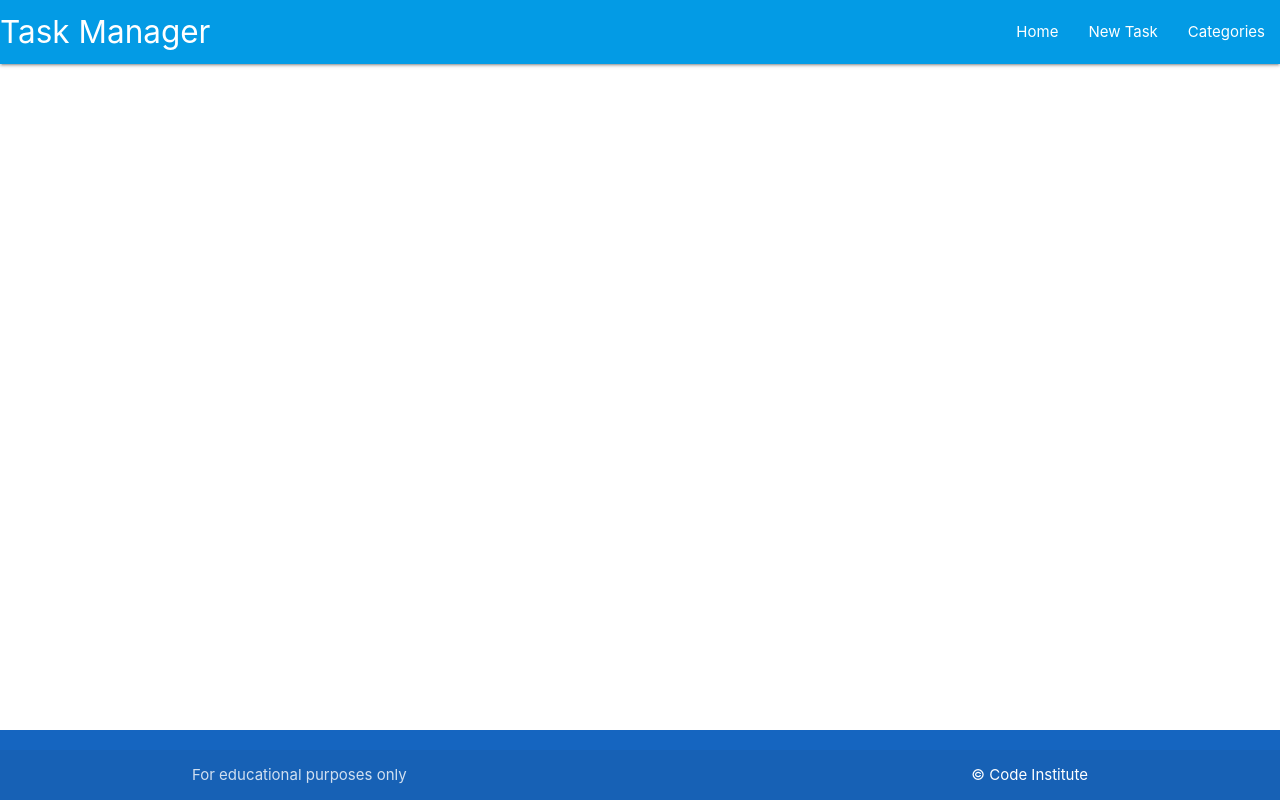
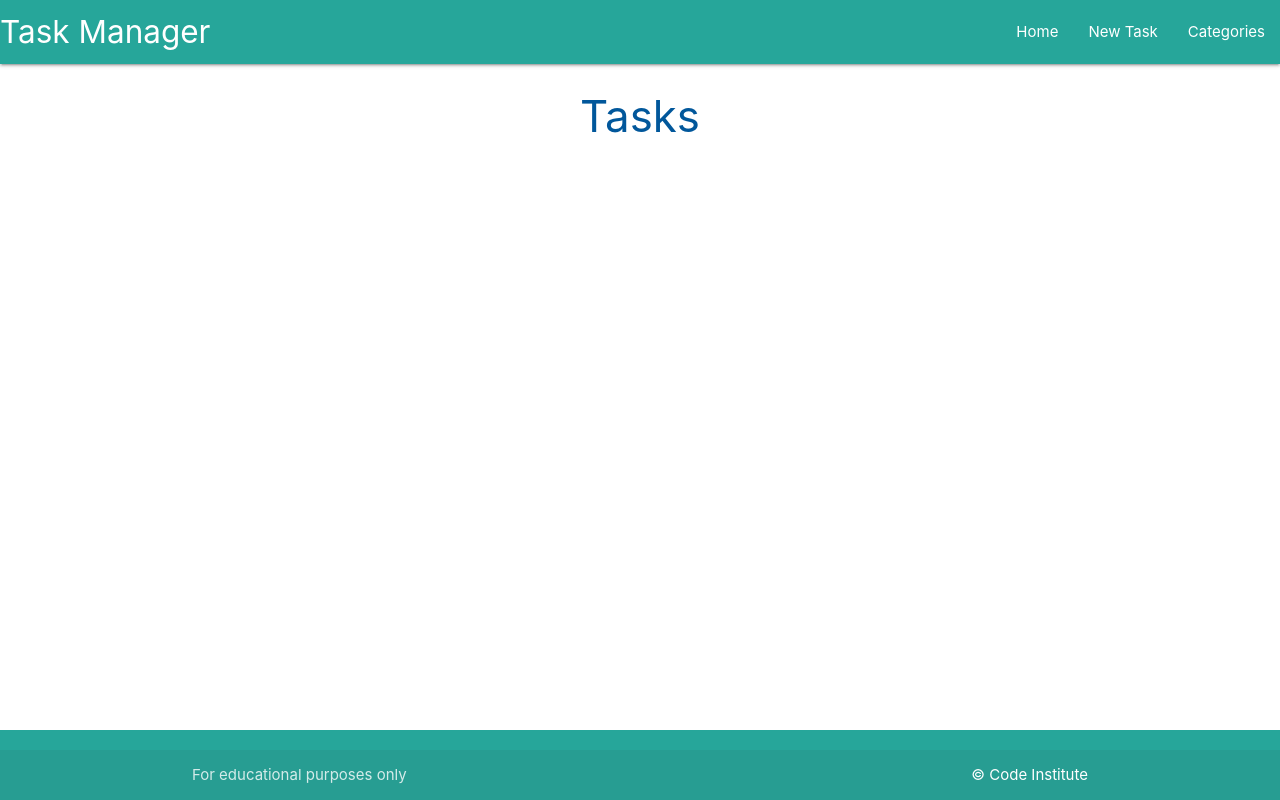
Before and after one commit to LemmenAid/task-manager-project, a Flask app: page / in a window 1280 px wide. Run offline with Flask 3, Linux system fonts and the light colour scheme.

Commit message:
Create tasks.html

```diff
--- a/taskmanager/routes.py
+++ b/taskmanager/routes.py
@@ -5,4 +5,4 @@ from taskmanager.models import Category, Task
 
 @app.route("/")
 def home():
-    return render_template("base.html")
+    return render_template("tasks.html")
--- a/taskmanager/templates/base.html
+++ b/taskmanager/templates/base.html
@@ -19,7 +19,7 @@
 
     <header>
         <!-- top navbar -->
-        <nav class="light-blue darken-1">
+        <nav class="teal lighten-1">
             <div class="nav-wrapper">
                 <a href="{{ url_for('home') }}" class="brand-logo">Task Manager</a>
                 <a href="#" data-target="mobile-demo" class="sidenav-trigger"><i class="fas fa-bars"></i></a>
@@ -44,7 +44,7 @@
         {% endblock %}
     </main>
 
-    <footer class="page-footer blue darken-3">
+    <footer class="page-footer teal lighten-1">
         <div class="footer-copyright">
             <div class="container">
                 For educational purposes only
--- /dev/null
+++ b/taskmanager/templates/tasks.html
@@ -0,0 +1,6 @@
+{% extends "base.html" %}
+{% block content %}
+
+<h3 class="light-blue-text text-darken-4 center-align">Tasks</h3>
+
+{% endblock %}
```
